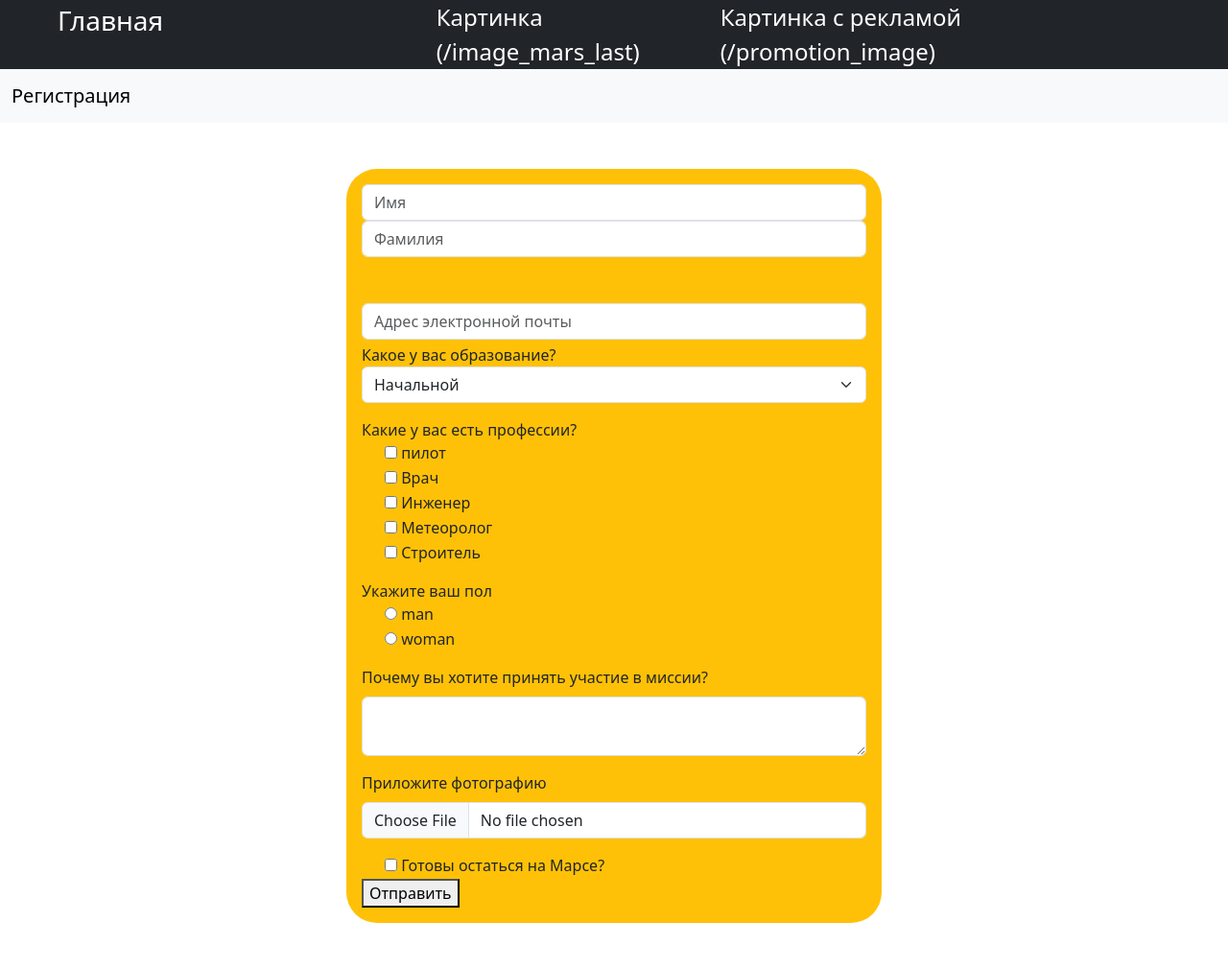
After one commit to Artemiy086/flask1, a Flask app: page /astronaut_selection in a window 1280 px wide. The commit adds this page. Shown: the whole page at 96% size. Run offline with Flask 3, Linux system fonts and the light colour scheme.

Commit message:
form-register

```diff
--- a/flaskm/__init__.py
+++ b/flaskm/__init__.py
@@ -5,8 +5,11 @@ def create_app():
 
     load_dotenv()
 
+    ALLOWED_EXTENSIONS = ['txt', 'pdf', 'png', 'jpg', 'jpeg', 'gif']
     app = Flask(__name__)
-    app.config.from_mapping(SECRET_KEY=os.environ.get("SECRET_KEY"))
+    app.config.from_mapping(SECRET_KEY=os.environ.get("SECRET_KEY"),
+                            UPLOAD_FOLDER=os.environ.get("UPLOAD_FOLDER"),
+                            ALLOWED_EXTENSIONS=ALLOWED_EXTENSIONS)
 
     from .handlers import bp_users
     app.register_blueprint(bp_users)
--- a/flaskm/handlers.py
+++ b/flaskm/handlers.py
@@ -1,19 +1,52 @@
-from flask  import render_template, Blueprint, url_for
+import os
 
+from flask import render_template, Blueprint, url_for, request, flash, redirect, current_app
+from werkzeug.utils import secure_filename
 
 bp_users = Blueprint("users", __name__, url_prefix='')
 
 
+def save_file(request):
+    def allowed_file(filename):
+        return '.' in filename and \
+            filename.rsplit('.', 1)[1].lower() in current_app.config["ALLOWED_EXTENSIONS"]
+
+    if 'file' not in request.files:
+        flash('No file part')
+        return redirect(request.url)
+    file = request.files['file']
+
+    if file.filename == '':
+        flash('No selected file')
+        return redirect(request.url)
+    if file and allowed_file(file.filename):
+        filename = secure_filename(file.filename)
+        file.save(os.path.join(current_app.config['UPLOAD_FOLDER'], filename))
+        return redirect(url_for('download_file', name=filename))
+
+
 @bp_users.route("/")
 def index():
-    return render_template("index.html")
+    return render_template("index.html", title="главная")
 
 
 @bp_users.route("/image_mars_last")
 def image_mars_last():
-    return render_template("image_mars_last.html")
+    return render_template("image_mars_last.html", title="image_mars_last")
 
 
 @bp_users.route("/promotion_image")
 def image_mars():
-    return render_template("promotion_image.html")
+    return render_template("promotion_image.html", title="promotion_image")
+
+
+@bp_users.route("/astronaut_selection", methods=["GET", "POST"])
+def astronaut_selection():
+    select_option = ["Начальной", "Среднее", "Высшее"]
+    professions = ["пилот", "Врач", "Инженер", "Метеоролог", "Строитель"]
+
+    if request.method == "GET":
+        return render_template("astronaut_selection.html", title="astronaut_selection",
+                               select_option=select_option, professions=professions, enumerate=enumerate)
+    print(request.form.get("name"), 1)
+    return redirect("/")
--- /dev/null
+++ b/flaskm/templates/astronaut_selection.html
@@ -0,0 +1,60 @@
+{% extends 'base.html' %}
+
+{% block main %}
+<div align="center" class="container">
+    <div align="left" class="form p-3 m-5 bg-warning rounded-5 w-50 mw-25" style="min-width: 350px;">
+        <form method="post" enctype="multipart/form-data">
+            <div class="mb-5">
+                <input type="text" name="name" id="name" class="form-control" placeholder="Имя">
+                <input type="text" id="lastname" name="lastname" class="form-control"  placeholder="Фамилия">
+            </div>
+            <div class="mb-1">
+                <input type="email" id="email" name="email" class="form-control" placeholder="Адрес электронной почты">
+            </div>
+            <div class="mb-3">
+                <label for="education">Какое у вас образование?</label>
+                <select class="form-select" id="education" name="education">
+                    {% for option in select_option %}
+                        <option value="{{option}}">{{option}}</option>
+                    {% endfor %}
+                </select>
+            </div>
+            <div class="mb-3" id="professions">
+                <label for="professions">Какие у вас есть профессии?</label>
+                {% for i, profession in enumerate(professions) %}
+                    <div class="form-check">
+                        <input class="from-check-input" type="checkbox" id="{{i}}" name="profession">
+                        <label class="from-check-label" for="{{i}}">{{profession}}</label>
+                    </div>
+                {% endfor %}
+            </div>
+            <div class="mb-3" id="gender">
+                <label for="gender">Укажите ваш пол</label>
+                {% for key, value in enumerate({'man': 'Мужской', 'woman': 'Женский'}) %}
+                    <div class="form-check">
+                        <input class="from-check-input" type="radio" id="{{key}}" name="gender">
+                        <label class="from-check-label" for="{{key}}">{{value}}</label>
+                    </div>
+                {% endfor %}
+            </div>
+            <div class="mb-3">
+                <div class="mb-3">
+                  <label for="textarea" class="form-label">Почему вы хотите принять участие в миссии?</label>
+                  <textarea class="form-control" id="textarea"></textarea>
+                </div>
+            </div>
+           <div class="mb-3">
+                <label for="file" class="form-label">Приложите фотографию</label>
+                <input class="form-control" type="file" id="file">
+            </div>
+           <div>
+                <div class="form-check">
+                    <input class="from-check-input" type="checkbox" id="ready">
+                    <label class="from-check-label" for="ready">Готовы остаться на Марсе?</label>
+                </div>
+           </div>
+            <button type="submit">Отправить</button>
+        </form>
+    </div>
+</div>
+{% endblock main %}
--- a/flaskm/templates/base.html
+++ b/flaskm/templates/base.html
@@ -3,7 +3,7 @@
   <head>
     <meta charset="utf-8">
     <meta name="viewport" content="width=device-width, initial-scale=1">
-    <title>Bootstrap demo</title>
+    <title>{{title}}</title>
     <link href="https://cdn.jsdelivr.net/npm/bootstrap@5.3.2/dist/css/bootstrap.min.css" rel="stylesheet" integrity="sha384-T3c6CoIi6uLrA9TneNEoa7RxnatzjcDSCmG1MXxSR1GAsXEV/Dwwykc2MPK8M2HN" crossorigin="anonymous">
     <link rel="stylesheet" href="static/css/style.css">
   </head>
@@ -22,6 +22,11 @@
             </div>
         </div>
     </header>
+    <nav class="navbar navbar-light bg-light">
+      <div class="container-fluid">
+        <a class="navbar-brand" href="/astronaut_selection">Регистрация</a>
+      </div>
+    </nav>
 
     {% block main %}{% endblock main %}
 
```
